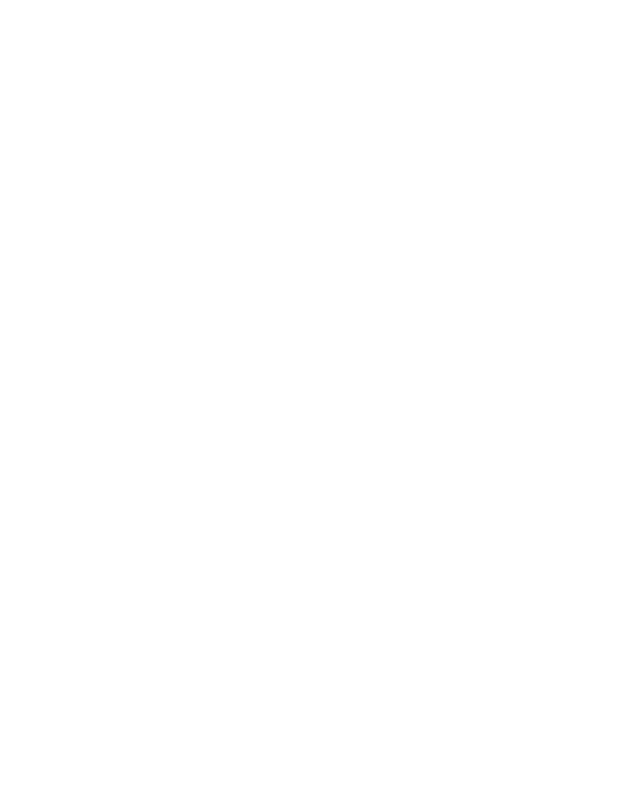
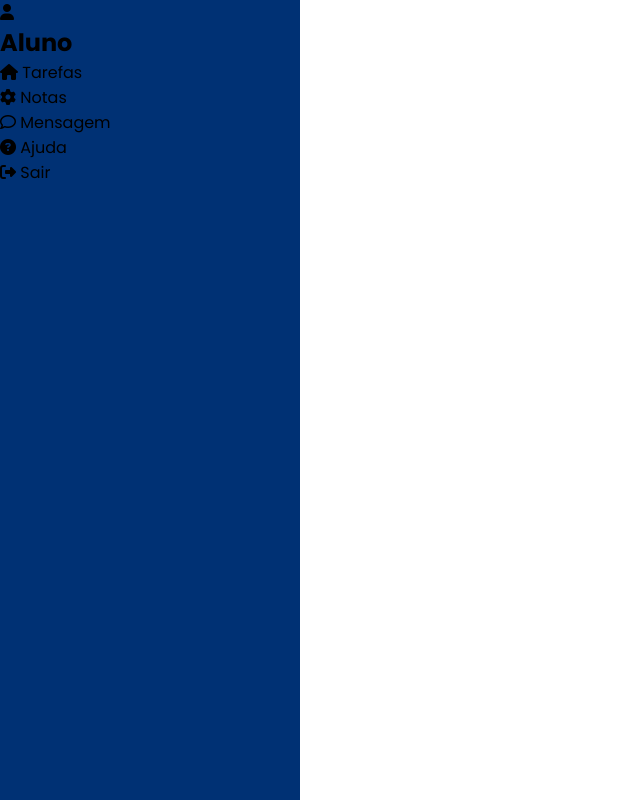
Before and after one commit to 1matheusmendes/Responsive-Admin-Dashboard, a plain HTML site: page index.html in a window 1280 px wide. Shown: the whole page, without its empty margins (0-640 px from the left). Drawn offline with Linux system fonts and the light colour scheme.

Commit message:
inserting sidebar

```diff
--- a/index.html
+++ b/index.html
@@ -1,12 +1,43 @@
 <!DOCTYPE html>
-<html lang="en">
+<html lang="pt-br">
 <head>
     <meta charset="UTF-8">
     <meta http-equiv="X-UA-Compatible" content="IE=edge">
     <meta name="viewport" content="width=device-width, initial-scale=1.0">
-    <title>Dashboard</title>
+    <title>Dashboard Admistrativa</title>
+    <script src="https://kit.fontawesome.com/2d5f18f6e8.js" crossorigin="anonymous"></script>
+    <link rel="stylesheet" href="styles.css">
 </head>
 <body>
-
+    <div class="container">
+        <div class="navigation">
+            <ul>
+                <li>
+                    <span class="icon"><i class="fas fa-user"></i></span>
+                    <span class="title"><h2>Aluno</h2></span>
+                </li>
+                <li>
+                    <span class="icon"><i class="fa fa-home" aria-hidden="true"></i></span>
+                    <span class="title">Tarefas</span>
+                </li>
+                <li>
+                    <span class="icon"><i class="fa fa-cog" aria-hidden="true"></i></span>
+                    <span class="title">Notas</span>
+                </li>
+                <li>
+                    <span class="icon"><i class="fa fa-comment-o" aria-hidden="true"></i></span>
+                    <span class="title">Mensagem</span>
+                </li>
+                <li>
+                    <span class="icon"><i class="fa fa-question-circle" aria-hidden="true"></i></span>
+                    <span class="title">Ajuda</span>
+                </li>
+                <li>
+                    <span class="icon"><i class="fa fa-sign-out" aria-hidden="true"></i></span>
+                    <span class="title">Sair</span>
+                </li>
+            </ul>
+        </div>
+    </div>
 </body>
 </html>
--- a/styles.css
+++ b/styles.css
@@ -0,0 +1,27 @@
+@import url('https://fonts.googleapis.com/css?family=Poppins:200,300,400,500,600,700,800,900&display=swap');
+
+*
+{
+    margin: 0;
+    padding: 0;
+    box-sizing: border-box;
+    font-family: 'Poppins', sans-serif;
+}
+
+body
+{
+    overflow-x: hidden;
+}
+
+.container
+{
+    position: relative;
+    width: 100%;
+}
+.navigation
+{
+    position: fixed;
+    width: 300px;
+    height: 100%;
+    background: #003174;
+}
```
